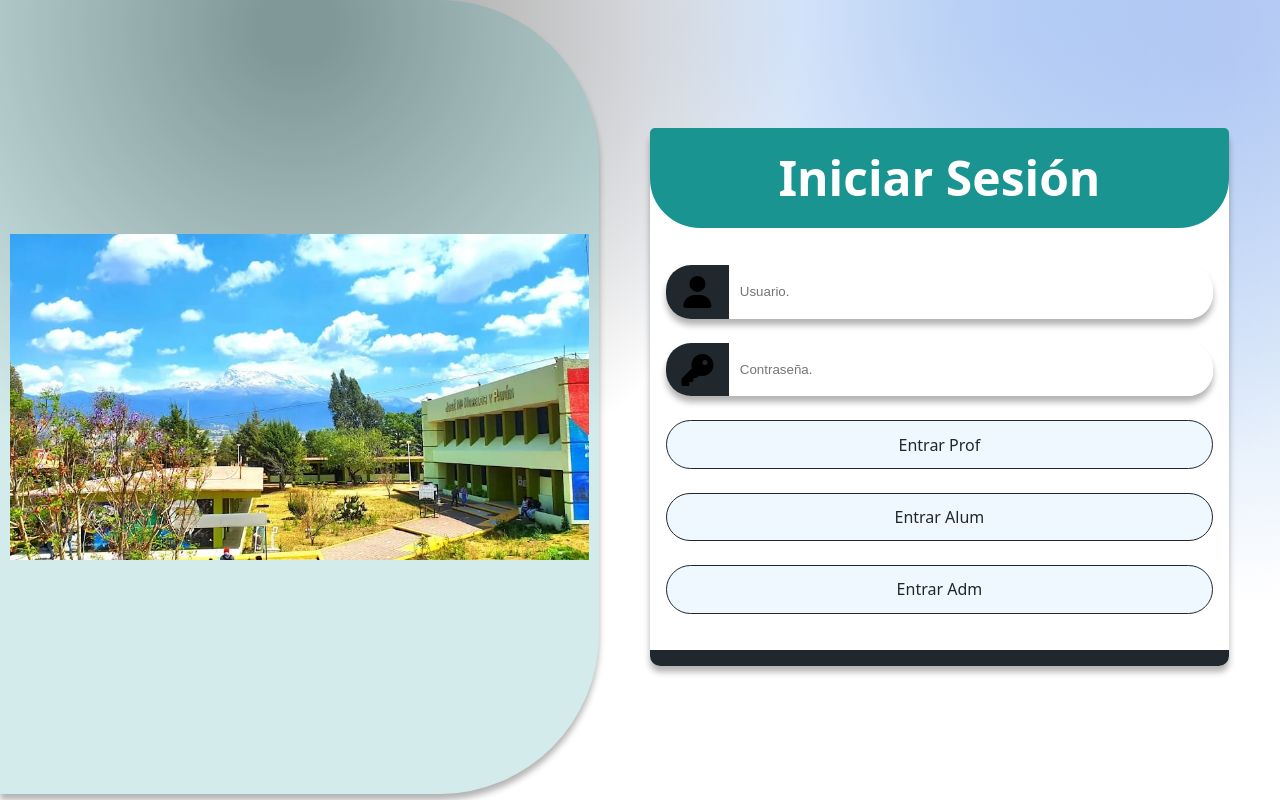
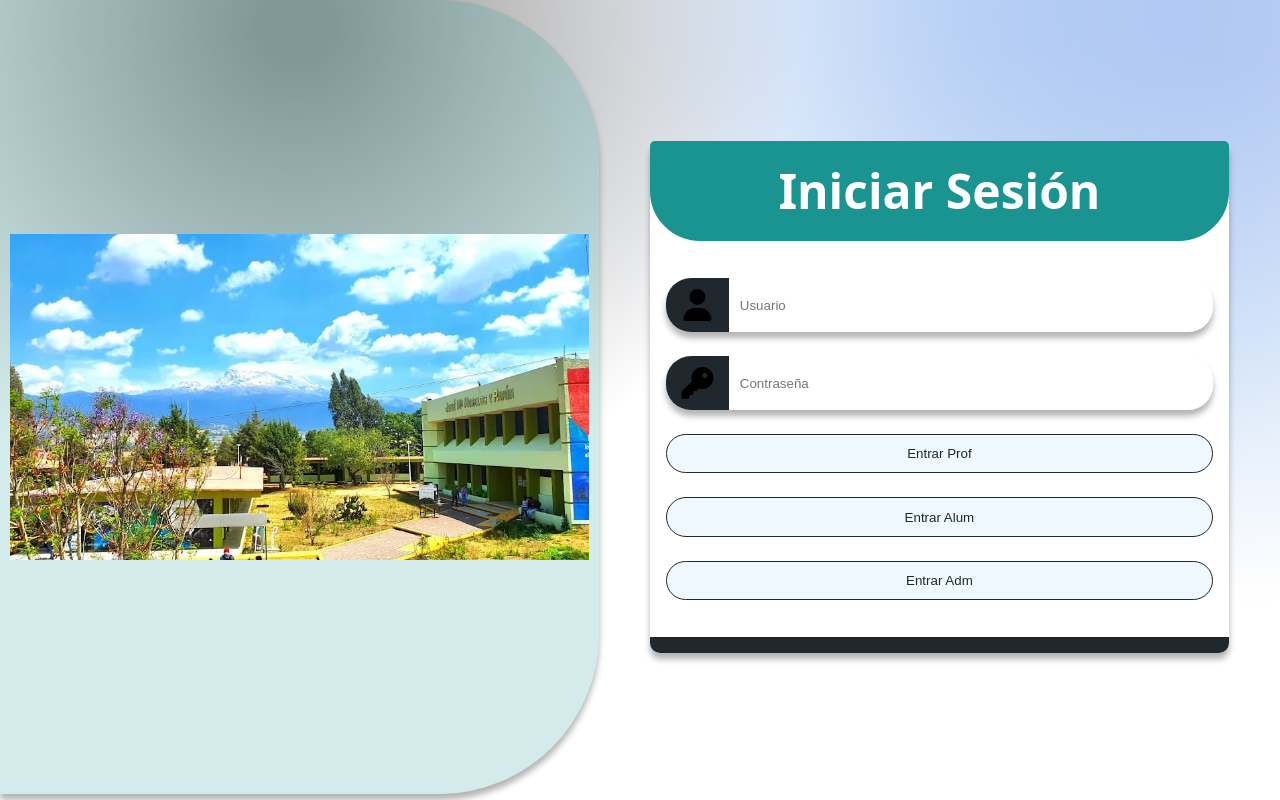
Before and after one commit to ramz0/TESync, a React (Vite) app: page /login in a window 1280 px wide. Built offline with nearby package versions, Linux system fonts and the light colour scheme.

Commit message:
Implementacion de servicio Backend Tesync

```diff
--- a/src/pages/Login/Login.jsx
+++ b/src/pages/Login/Login.jsx
@@ -1,6 +1,6 @@
 import './LoginStyle.css';
 import { useState } from 'react';
-import { Link } from 'react-router-dom';
+import { useNavigate } from 'react-router-dom';
 import { apiTesync } from '../../servicios/axios.js';
 
 import { faUser } from '@fortawesome/free-solid-svg-icons';
@@ -12,18 +12,30 @@ import teschaImage from '../../assets/tescha.jpg';
 export default function Login() {
   const [matricula, setMatricula] = useState('');
   const [password, setPassword] = useState('');
+  const [error, setError] = useState('');
+  const navigate = useNavigate();
 
   const rutasApiTesync = {
     loginAlumno: 'http://localhost:3000/api/alumnos/login',
     loginProfesor: 'http://localhost:3000/api/maestros/login',
   }
 
-  const iniciarAlumno = async (e) => {
+  const iniciarSesion = async (e, tipoUsuario) => {
     e.preventDefault();
     try {
-      const response = await apiTesync.post(rutasApiTesync.loginAlumno, { matricula, password });
-      console.log("Respuesta del backend:", response.data);
+      const endpoint = tipoUsuario === 'alumno'
+        ? rutasApiTesync.loginAlumno
+        : rutasApiTesync.loginProfesor;
+
+      const response = await apiTesync.post(endpoint, { matricula, password });
+
+      if (response.data.success) {
+        navigate(`/${tipoUsuario.toLowerCase()}`);
+      } else {
+        setError(response.data.message || 'Credenciales incorrectas');
+      }
     } catch (error) {
+      setError(error.response?.data?.message || 'Error al conectar con el servidor');
       console.error("Error:", error.response?.data);
     }
   };
@@ -33,23 +45,43 @@ export default function Login() {
       <div className='login-image-custom sombra'>
         <img className='img-decoration' src={teschaImage} alt="img-escuela" />
       </div>
-        <form data-aos="fade-left" onSubmit={iniciarAlumno} className='form-login flex-column'>
+      <form className='form-login flex-column'>
         <h1 className='titulo-login'>Iniciar Sesión</h1>
+        {error && <div className="error-message">{error}</div>}
         <main className='flex-column contenido-login'>
-            <Input icono={faUser} tipo={"matricula"} textoInterno={"Usuario."} hacer={e => setMatricula(e.target.value)} />
-            <Input icono={faKey} tipo={"password"} textoInterno={"Contraseña."} hacer={e => setPassword(e.target.value)} />
+          <Input
+            icono={faUser}
+            tipo={"matricula"}
+            textoInterno={"Usuario"}
+            hacer={e => setMatricula(e.target.value)}
+          />
+          <Input
+            icono={faKey}
+            tipo={"password"}
+            textoInterno={"Contraseña"}
+            hacer={e => setPassword(e.target.value)}
+          />
 
-            <Link type='submint' to="/profesor" className='boton-n2'>
+          <button
+            className='boton-n2'
+            onClick={(e) => iniciarSesion(e, 'profesor')}
+          >
             Entrar Prof
-            </Link>
+          </button>
 
-            <Link type='submint' to="/alumno" className='boton-n2'>
+          <button
+            className='boton-n2'
+            onClick={(e) => iniciarSesion(e, 'alumno')}
+          >
             Entrar Alum
-            </Link>
+          </button>
 
-            <Link to="/Admin" className='boton-n2'>
+          <button
+            className='boton-n2'
+            onClick={(e) => iniciarSesion(e, 'admin')}
+          >
             Entrar Adm
-            </Link>
+          </button>
         </main>
         <footer className='footer-login'></footer>
       </form>
```
Lines whose indentation alone changed are shown as unchanged.
